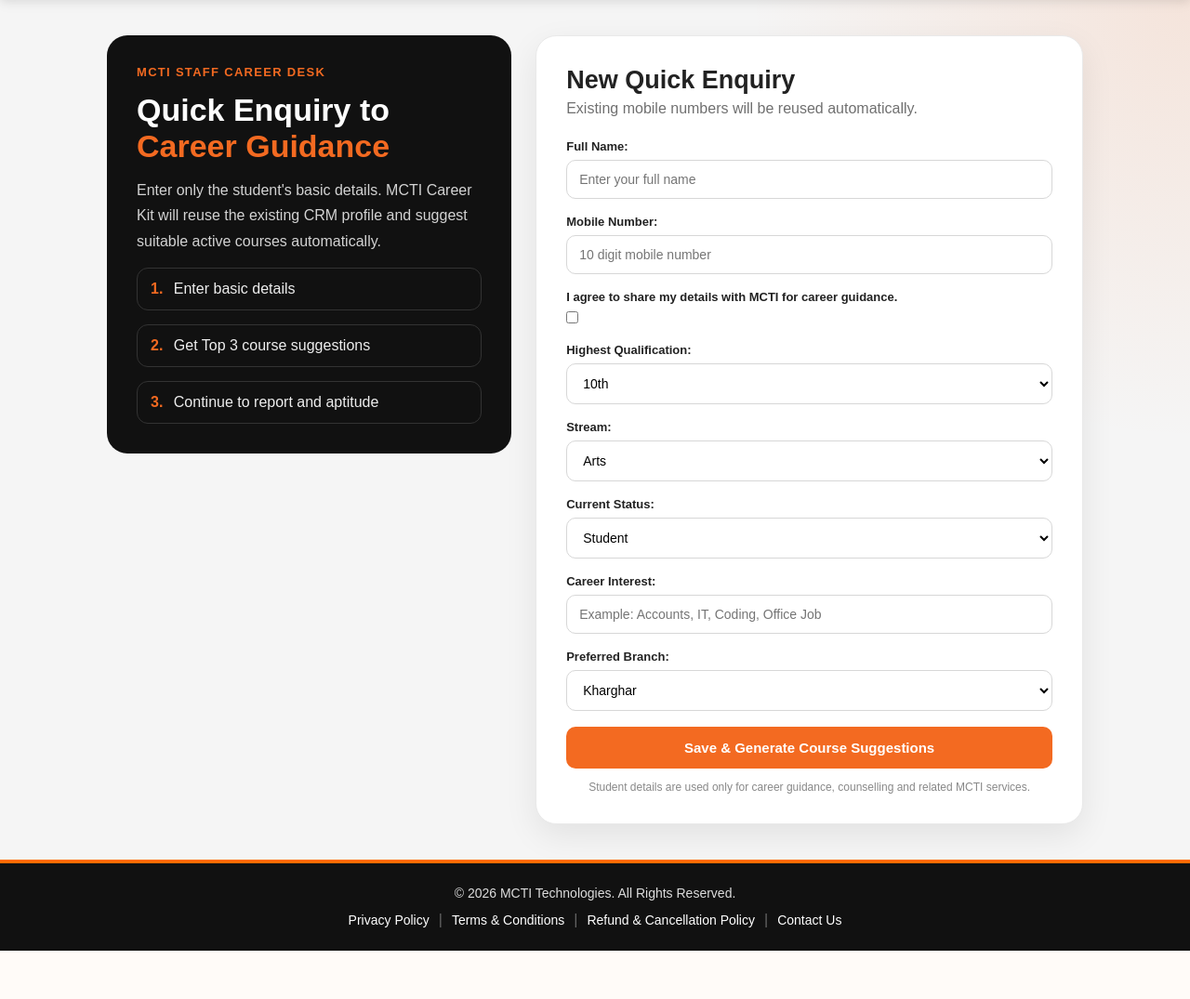
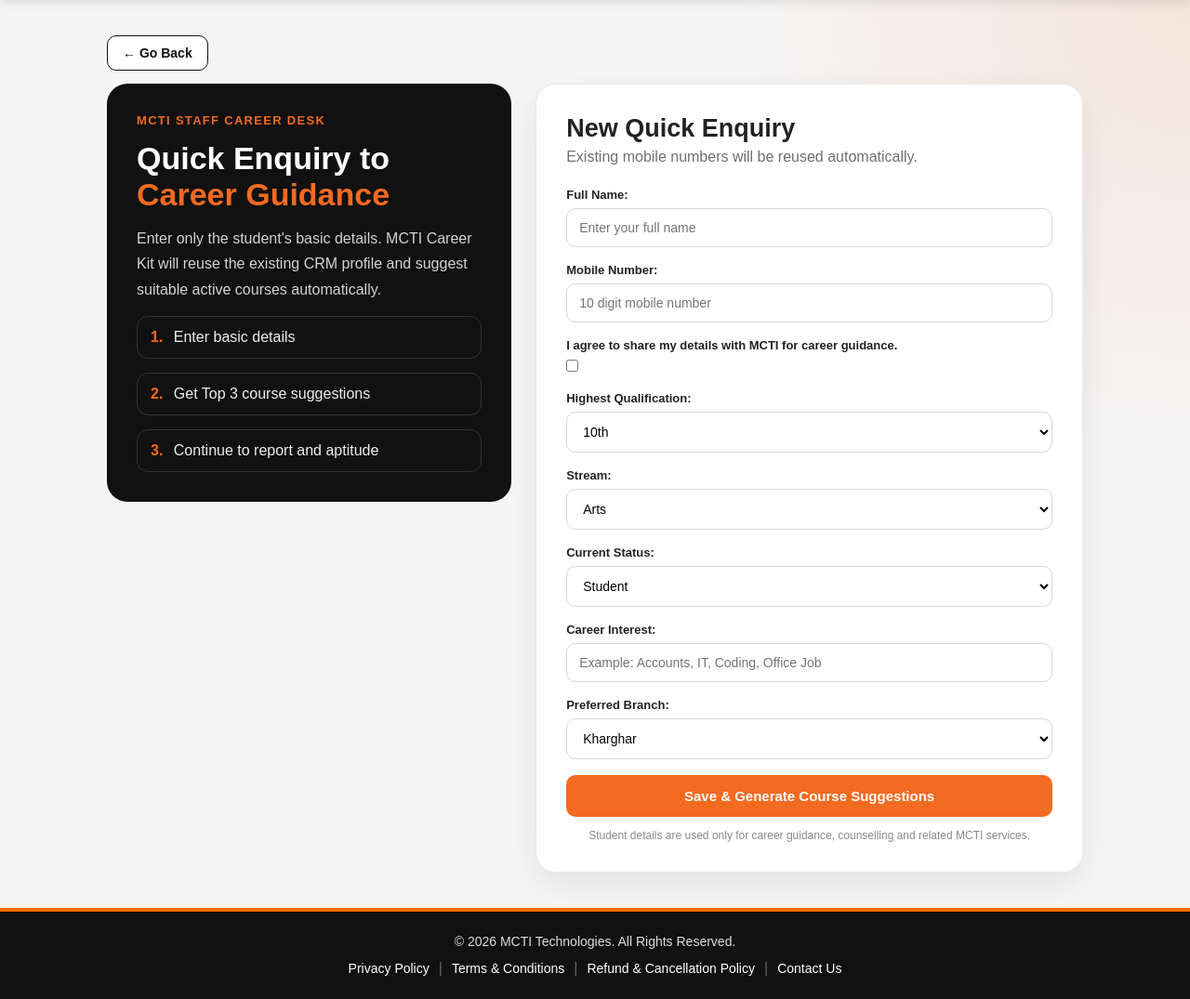
Before and after one commit to MctiCoder2026/mctitechnologies, a Django app: page /career/quick-enquiry/ in a window 1280 px wide. Shown: the part 69-1144 px from the top of the page at 93% size. Before the commit the page ends 1092 px from the top, so only its background shows below. Run offline with Django 5.2, Linux system fonts and the light colour scheme; the visitor is signed in with stand-in values (Sample User, id 1).

Commit message:
Add back navigation to career enquiry form

```diff
--- a/career_tools/templates/career_tools/quick_enquiry.html
+++ b/career_tools/templates/career_tools/quick_enquiry.html
@@ -153,6 +153,29 @@
         font-size: 12px;
     }
 
+    .quick-back-wrap {
+        max-width: 1050px;
+        margin: 0 auto 14px;
+    }
+
+    .quick-back {
+        display: inline-flex;
+        align-items: center;
+        gap: 7px;
+        padding: 10px 16px;
+        border: 1px solid #111;
+        border-radius: 10px;
+        background: #fff;
+        color: #111;
+        font-size: 14px;
+        font-weight: 800;
+        text-decoration: none;
+    }
+
+    .quick-back:hover {
+        background: #111;
+        color: #fff;
+    }
     @media (max-width: 820px) {
         .quick-shell {
             grid-template-columns: 1fr;
@@ -166,6 +189,15 @@
 </style>
 
 <div class="quick-page">
+    <div class="quick-back-wrap">
+        <a
+            href="{% url 'branch_dashboard' %}"
+            class="quick-back"
+            onclick="if (window.history.length > 1) { window.history.back(); return false; }"
+        >
+            &larr; Go Back
+        </a>
+    </div>
     <div class="quick-shell">
 
         <section class="quick-info">
```
